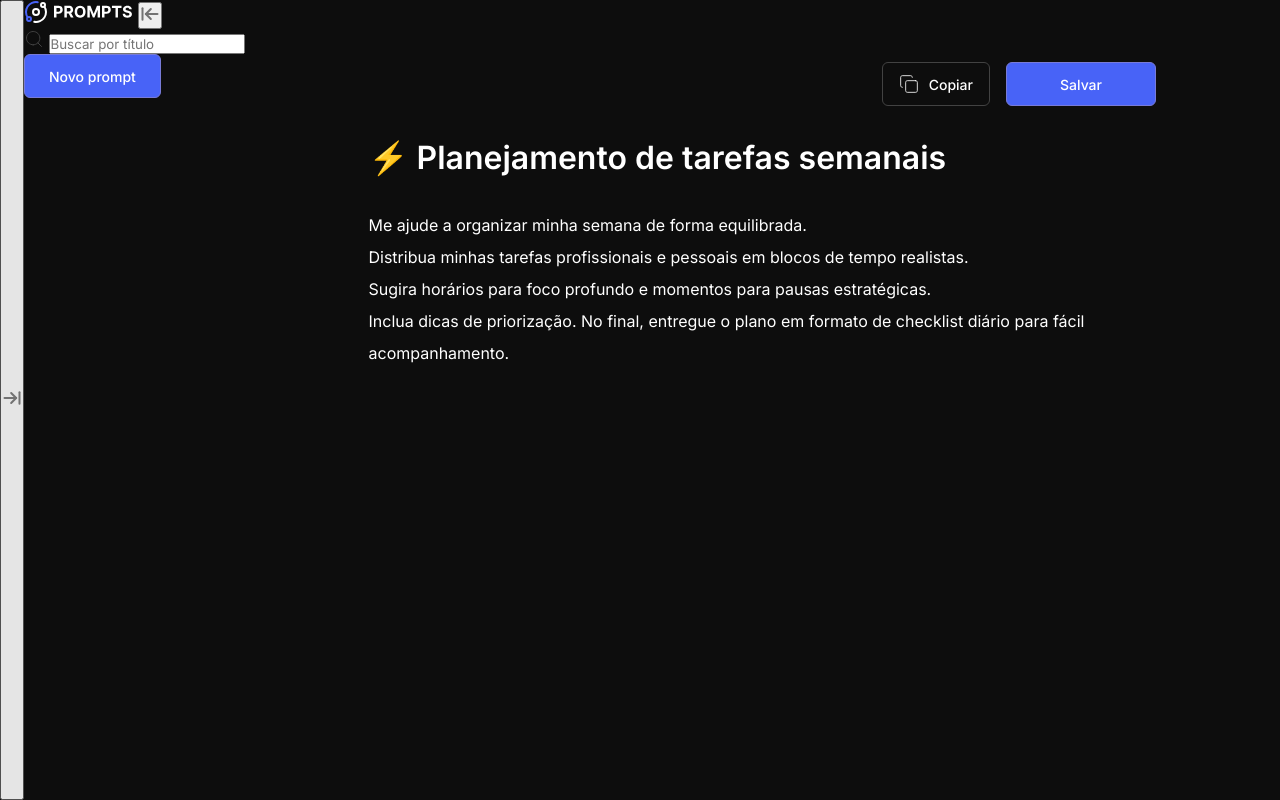
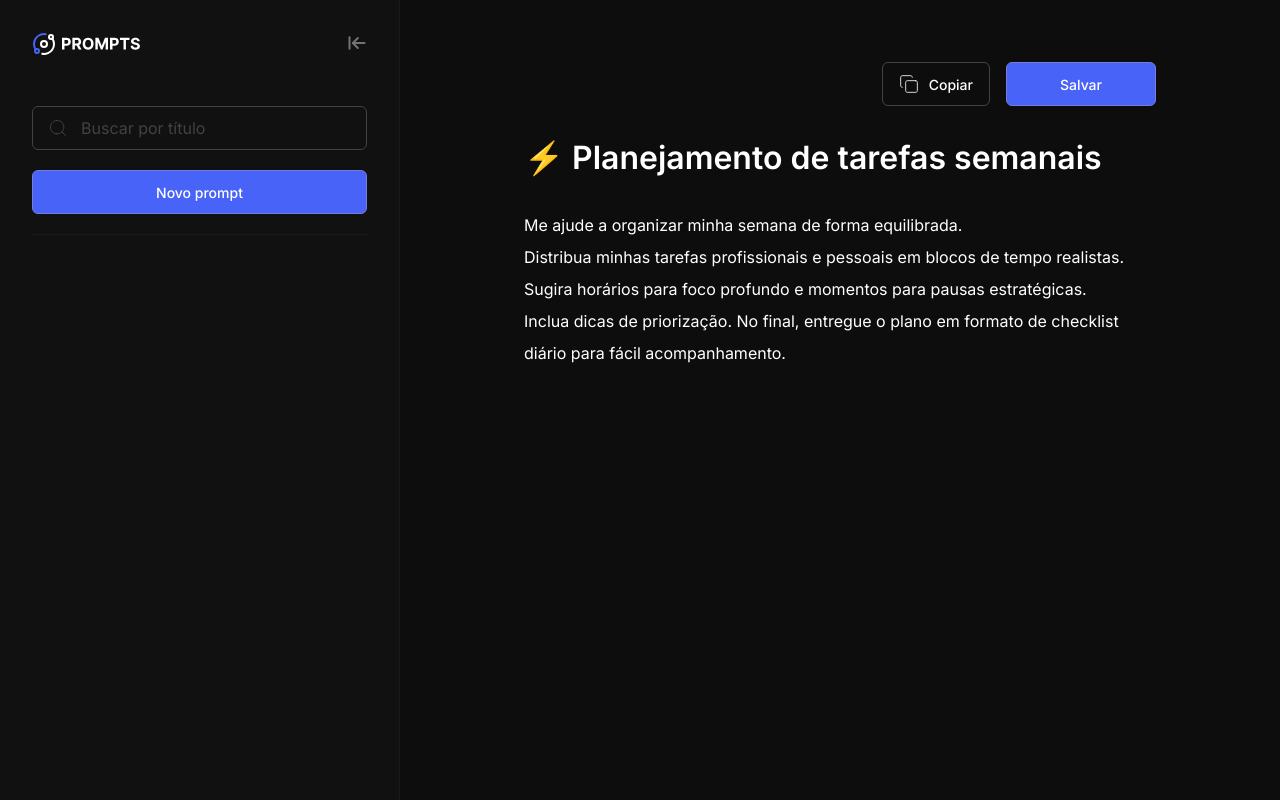
Before and after one commit to Jhone-cmd/nlw-prompts-manager, a plain HTML site: page index.html in a window 1280 px wide. Drawn offline with Linux system fonts and the light colour scheme.

Commit message:
styling the sidebar

```diff
--- a/style.css
+++ b/style.css
@@ -151,3 +151,82 @@ body {
   font-size: 16px;
   color: var(--gray-200);
 }
+
+
+.icon-button {
+  padding: 0;
+  border: none;
+  background: transparent;
+  cursor: pointer;
+}
+
+.open-toggle {
+  position: absolute;
+  top: 62px;
+  left: 62px;
+  display: none;
+}
+
+.sidebar {
+  width: 400px;
+  height: 100vh;
+  display: flex;
+  flex-direction: column;
+  gap: 50px;
+  padding: 32px;
+  background-color: var(--gray-800);
+  border-right: 0.5px solid var(--gray-700);
+}
+
+.sidebar-header {
+  display: flex;
+  align-items: center;
+  justify-content: space-between;
+}
+
+.sidebar-content {
+  display: flex;
+  flex-direction: column;
+}
+
+.search-container {
+  display: flex;
+  flex-direction: column;
+  width: 100%;
+  position: relative;
+  padding-bottom: 20px;
+  border-bottom: 1px solid var(--gray-700);
+  gap: 20px;
+}
+
+.search-icon {
+  position: absolute;
+  left: 16px;
+  top: 22px;
+  transform: translateY(-50%);
+}
+
+.search-input {
+  background: transparent;
+  height: 44px;
+  width: 100%;
+  border: 1px solid var(--gray-200);
+  outline: none;
+  color: var(--white);
+  font-size: 16px;
+  border-radius: 6px;
+  padding-left: 48px;
+}
+
+.search-input::placeholder {
+  color: var(--gray-200);
+}
+
+.btn-full {
+  width: 100%;
+  justify-content: center;
+}
+
+.logo {
+  height: 24px;
+}
```
